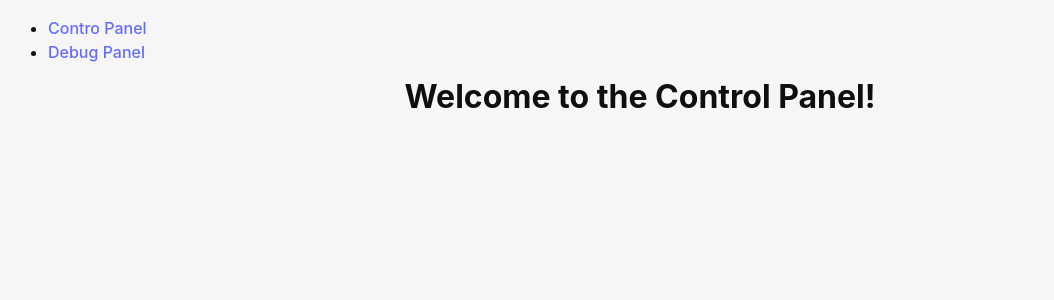
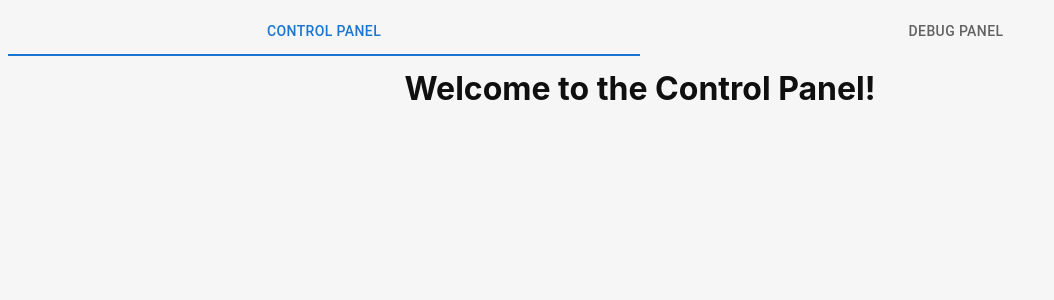
Before and after one commit to mu-zero-HYPERLOOP/canzero, a React (Vite) app: page / in a window 1280 px wide. Shown: the top 300 px of the page, without its empty margins (0-1054 px from the left). Built offline with nearby package versions, Linux system fonts and the light colour scheme.

Commit message:
Improve routing navigation.

```diff
--- a/package.json
+++ b/package.json
@@ -10,6 +10,9 @@
     "tauri": "tauri"
   },
   "dependencies": {
+    "@emotion/react": "^11.11.1",
+    "@emotion/styled": "^11.11.0",
+    "@mui/material": "^5.14.17",
     "@tauri-apps/api": "^1.5.0",
     "react": "^18.2.0",
     "react-dom": "^18.2.0"
--- a/src/App.tsx
+++ b/src/App.tsx
@@ -1,22 +1,10 @@
-import { BrowserRouter, Routes, Route } from "react-router-dom";
-import Layout from "./pages/Layout";
-import DebugPanel from "./pages/DebugPanel";
-import ControlPanel from "./pages/ControlPanel";
 import "./App.css";
+import NavTabs from "./pages/NavTabs";
 
 function App() {
 
   return (
-        <BrowserRouter>
-            <div className="App">
-            <Routes>
-                <Route path="/" element={<Layout />}>
-                    <Route index element={<ControlPanel />} />
-                    <Route path="DebugPanel" element={<DebugPanel />} />
-                </Route>
-            </Routes>
-            </div>
-        </BrowserRouter>
+      <NavTabs/>
   );
 }
 
--- a/src/components/RandomNumber.tsx
+++ b/src/components/RandomNumber.tsx
@@ -1,5 +1,7 @@
 import { listen } from "@tauri-apps/api/event";
 import { useEffect, useState } from "react";
+
+const numberOfElements = 10;
 
 function RandomNumber() {
     let [number, setNumber] = useState(0);
@@ -12,10 +14,12 @@ function RandomNumber() {
     useEffect(() => {
         // the generic argument of listen is the type of the payload.
         let unsubscribe = listen<number>("random-integer", (event) => {
-            console.log("random-integer event");
             let number = event.payload;
 
             vec.unshift(number)
+            if (vec.length > numberOfElements) {
+                vec.pop();
+            }
             // by calling set number we tell react to update the DOM.
             setNumber(number);
             setVec(vec);
--- a/src/pages/Layout.tsx
+++ /dev/null
@@ -1,22 +0,0 @@
-import { Outlet, Link } from "react-router-dom";
-
-const Layout = () => {
-    return (
-        <>
-            <nav>
-                <ul>
-                    <li>
-                        <Link to="/">Contro Panel</Link>
-                    </li>
-                    <li>
-                        <Link to="/DebugPanel">Debug Panel</Link>
-                    </li>
-                </ul>
-            </nav>
-
-            <Outlet />
-        </>
-    )
-};
-
-export default Layout;
--- /dev/null
+++ b/src/pages/NavTabs.tsx
@@ -0,0 +1,84 @@
+import * as React from 'react';
+import DebugPanel from "./DebugPanel";
+import ControlPanel from "./ControlPanel";
+import Box from '@mui/material/Box';
+import Tabs from '@mui/material/Tabs';
+import Tab from '@mui/material/Tab';
+import Typography from '@mui/material/Typography';
+import {
+    MemoryRouter,
+    Route,
+    Routes,
+    Link,
+    matchPath,
+    useLocation,
+} from 'react-router-dom';
+import { StaticRouter } from 'react-router-dom/server';
+
+function Router(props: { children?: React.ReactNode }) {
+    const { children } = props;
+    if (typeof window === 'undefined') {
+        return <StaticRouter location="/">{children}</StaticRouter>;
+    }
+
+    return (
+        <MemoryRouter initialEntries={['/']} initialIndex={0}>
+            {children}
+        </MemoryRouter>
+    );
+}
+
+function useRouteMatch(patterns: readonly string[]) {
+    const { pathname } = useLocation();
+
+    for (let i = 0; i < patterns.length; i += 1) {
+        const pattern = patterns[i];
+        const possibleMatch = matchPath(pattern, pathname);
+        if (possibleMatch !== null) {
+            return possibleMatch;
+        }
+    }
+
+    return null;
+}
+
+function MyTabs() {
+    // You need to provide the routes in descendant order.
+    // This means that if you have nested routes like:
+    // users, users/new, users/edit.
+    // Then the order should be ['users/add', 'users/edit', 'users'].
+    const routeMatch = useRouteMatch(['/', '/DebugPanel']);
+    const currentTab = routeMatch?.pattern?.path;
+
+    return (
+        <Tabs value={currentTab} variant="fullWidth">
+            <Tab label="Control Panel" value="/" to="/" component={Link} />
+            <Tab label="Debug Panel" value="/DebugPanel" to="/DebugPanel" component={Link} />
+        </Tabs>
+    );
+}
+
+function CurrentRoute() {
+    const location = useLocation();
+
+    return (
+        <Typography variant="body2" sx={{ pb: 2 }} color="text.secondary">
+            Current route: {location.pathname}
+        </Typography>
+    );
+}
+
+export default function TabsRouter() {
+    return (
+        <Router>
+            <Box sx={{ width: '100%' }}>
+                <MyTabs />
+                <Routes>
+                    <Route index element={<ControlPanel />} />
+                    <Route path="DebugPanel" element={<DebugPanel />} />
+                    <Route path="*" element={<CurrentRoute />} />
+                </Routes>
+            </Box>
+        </Router>
+    );
+}
```
Also changed, not shown: 1 other file (tests, documents, lock files or other folders).
